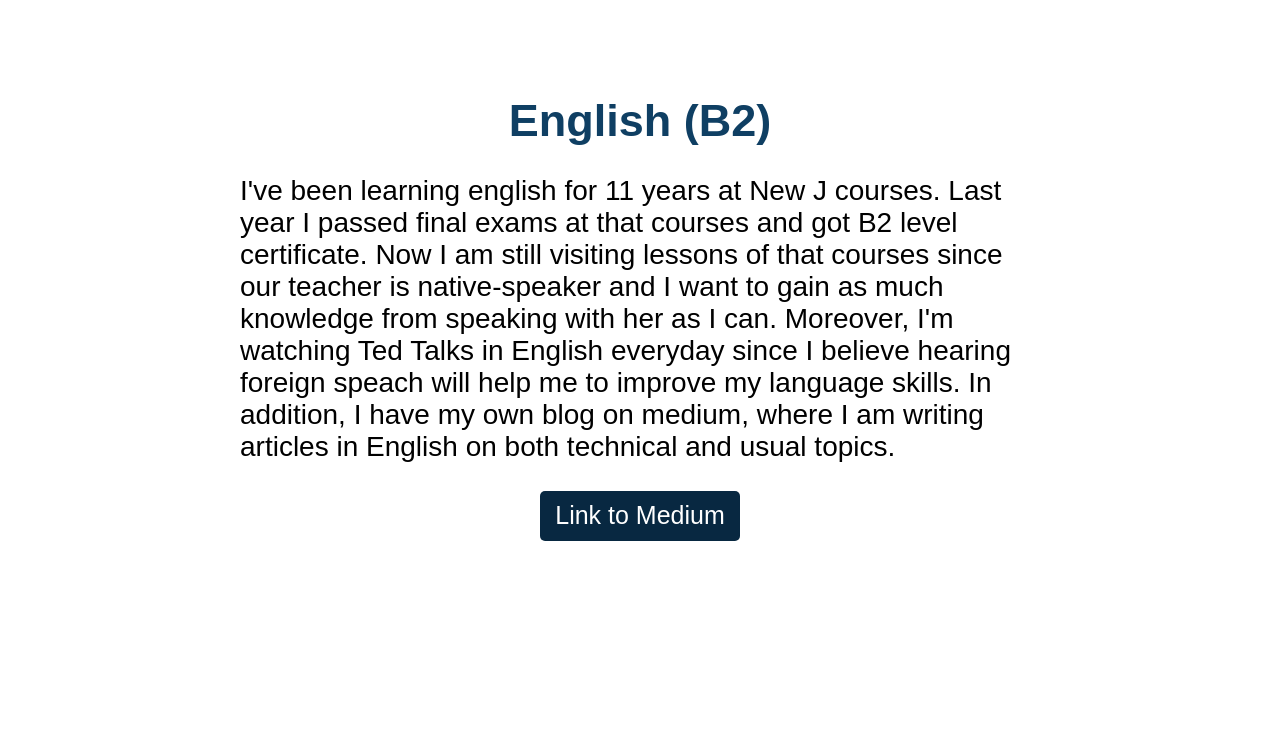
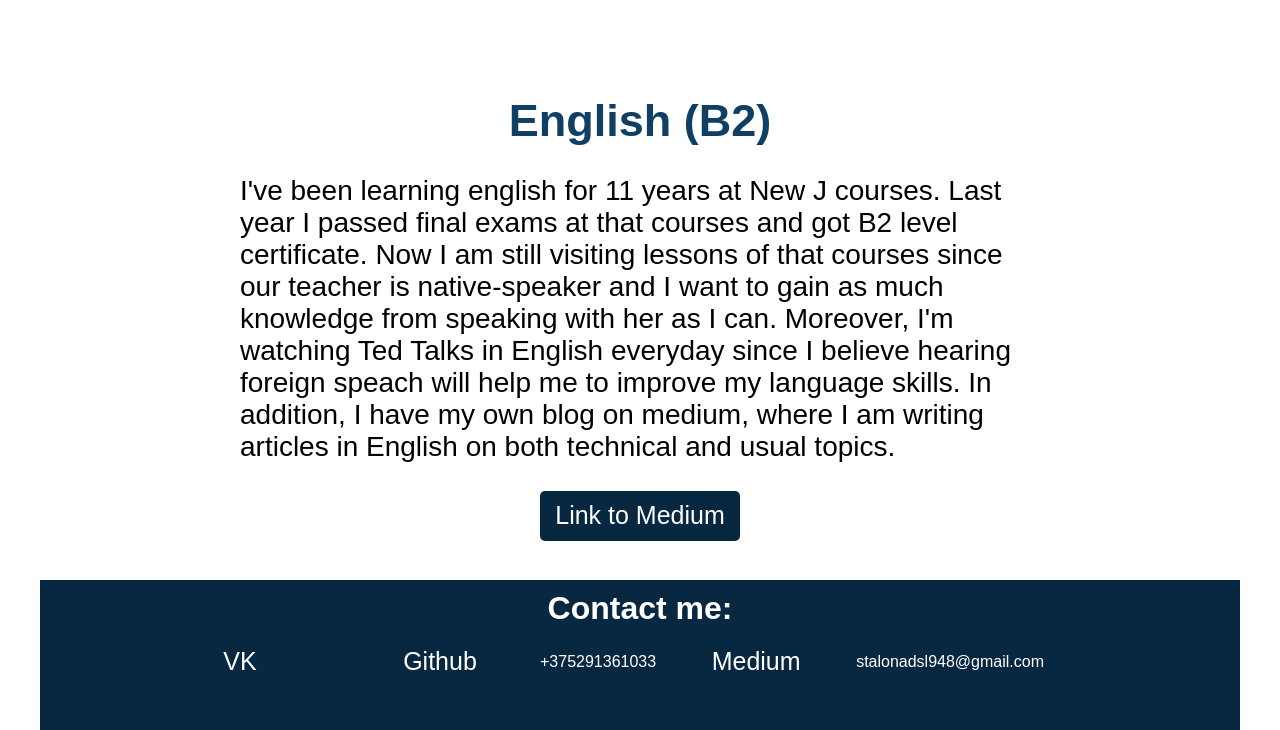
Before and after one commit to mrstalon/rsschool-codejam1-cv, a plain HTML site: page index.html in a window 1280 px wide. Shown: the part 2670-3400 px from the top of the page. Before the commit the page ends 3250 px from the top, so only its background shows below. Drawn offline with Linux system fonts and the light colour scheme.

Commit message:
feat: add footer and styles for it

```diff
--- a/index.html
+++ b/index.html
@@ -100,5 +100,15 @@
         <a href="https://medium.com/@stalonadsl948" target="_blank">Link to Medium</a>
       </div>
     </main>
+    <footer>
+      <h1>Contact me:</h1>
+      <div class="contacts-container">
+        <a href="https://vk.com/airsoft_fox" target="_blank">VK</a>
+        <a href="https://github.com/mrstalon" target="_blank">Github</a>
+        <p>+375291361033</p>
+        <a href="https://medium.com/@stalonadsl948" target="_blank">Medium</a>
+        <p>stalonadsl948@gmail.com</p>
+      </div>
+    </footer>
   </body>
 </html>
--- a/styles/styles.css
+++ b/styles/styles.css
@@ -140,3 +140,28 @@ a:hover {
 .english-info-container > p {
     font-size: 28px;
 }
+
+footer {
+    max-width: 1200px;
+    width: 100%;
+    margin: auto;
+    height: 150px;
+    display: flex;
+    flex-direction: column;
+
+    color: white;
+
+    background-color: rgba(8, 40, 65 , 1);
+}
+
+footer > h1 {
+    margin: 10px auto;
+}
+
+.contacts-container {
+    width: 1000px;
+    display: flex;
+    flex-direction: row;
+    align-items: center;
+    margin: 0 auto;
+}
```
Lines whose indentation alone changed are shown as unchanged.
